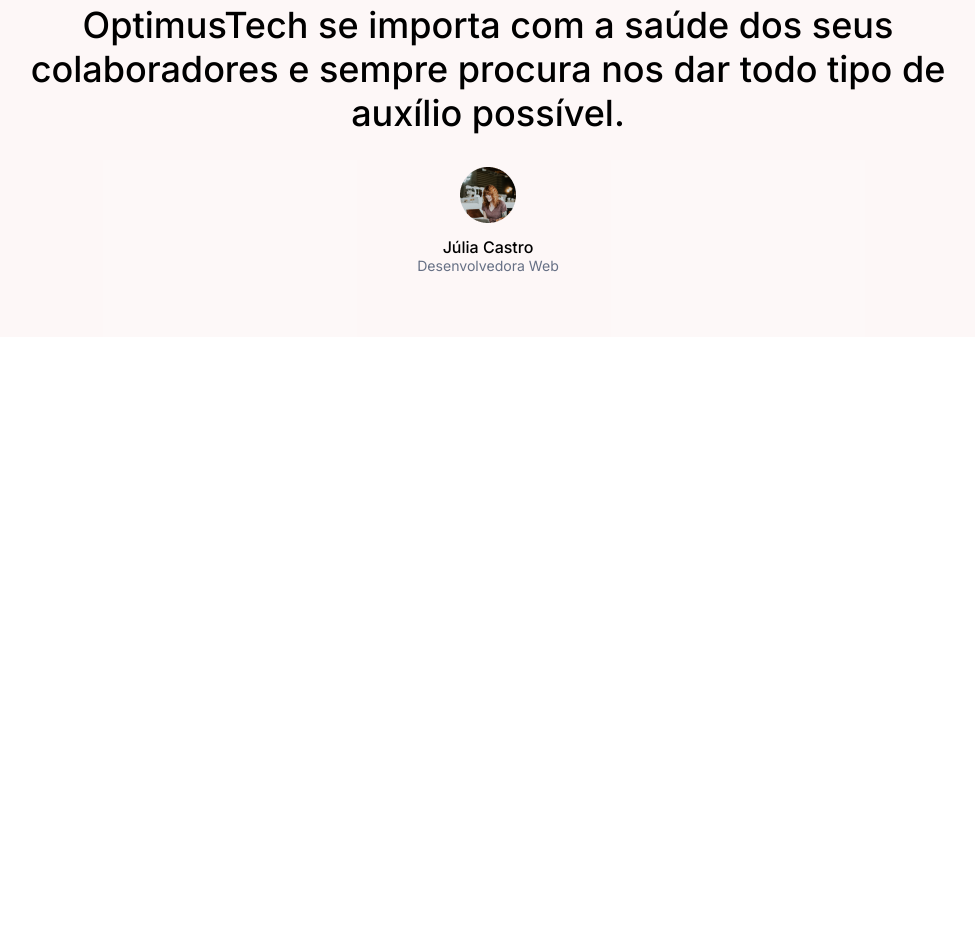
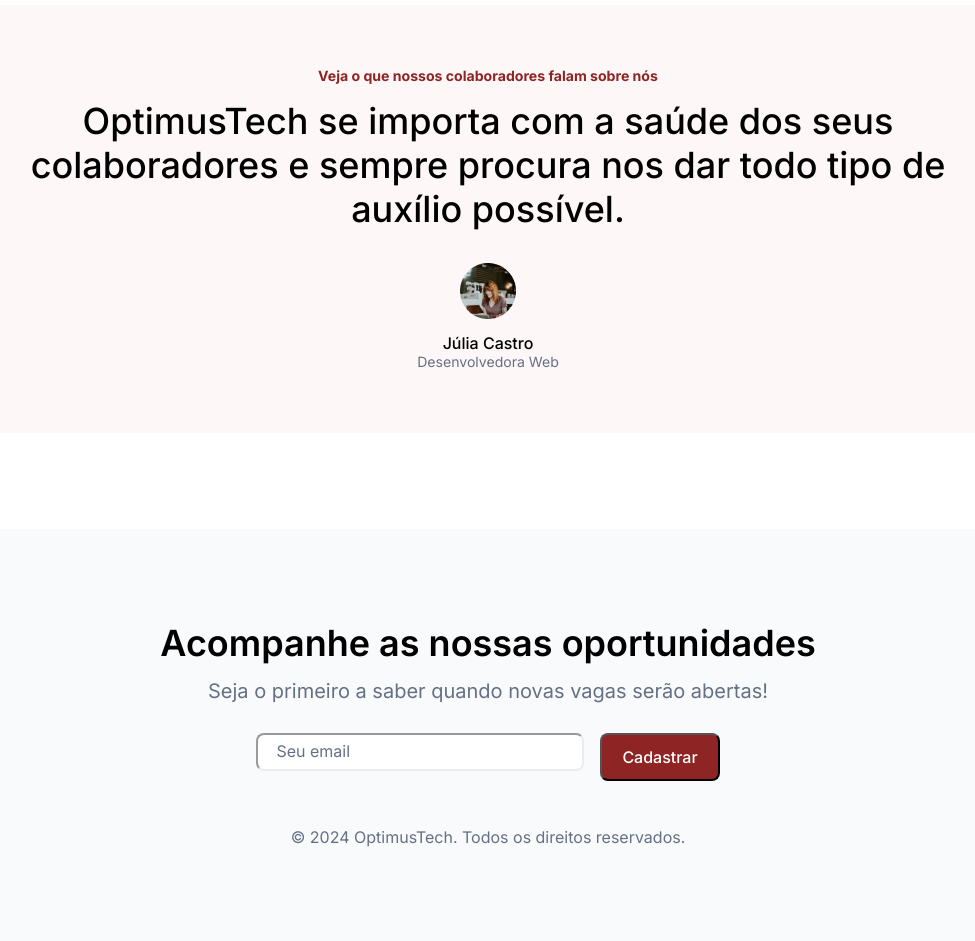
Before and after one commit to capella-marcosfilipe/OptimusTech-7DaysOfCode, a plain HTML site: page index.html in a window 1280 px wide. Shown: the part 2381-3322 px from the top of the page, without its empty margins (152-1127 px from the left). Before the commit the page ends 2718 px from the top, so only its background shows below. Drawn offline with Linux system fonts and the light colour scheme.

Commit message:
7th day of challenge. Created the footer

```diff
--- a/index.html
+++ b/index.html
@@ -145,5 +145,16 @@
       <span class="depoimentos-container__name">Júlia Castro</span>
       <span class="depoimentos-container__role">Desenvolvedora Web</span>
     </section>
+
+    <footer>
+      <h2 class="rodape__title">Acompanhe as nossas oportunidades</h2>
+      <p class="rodape__description">
+        Seja o primeiro a saber quando novas vagas serão abertas!
+      </p>
+      <div class="rodape__input-container">
+        <input type="email" class="rodape__input" placeholder="Seu email" />
+        <button class="rodape__button">Cadastrar</button>
+      </div>
+      <p class="rodape__copy">© 2024 OptimusTech. Todos os direitos reservados.</p>
   </body>
 </html>
--- a/styles.css
+++ b/styles.css
@@ -4,6 +4,7 @@
 @import url("/styles/vagas-header.css");
 @import url("/styles/vagas.css");
 @import url("/styles/depoimentos.css");
+@import url("/styles/footer.css");
 @import url("https://fonts.googleapis.com/css2?family=Inter:wght@100..900&family=Josefin+Sans:ital,wght@0,100..700;1,100..700&display=swap");
 
 :root {
@@ -11,6 +12,7 @@
   --vermelho: #8e2424;
   --cinza: #667085;
   --cinza-claro: #eaecf0;
+  --cinza-footer: #f9fafb;
   --preto: #101828;
 }
 
--- a/styles/depoimentos.css
+++ b/styles/depoimentos.css
@@ -1,7 +1,7 @@
 .depoimentos-container {
   display: flex;
   flex-direction: column;
-  margin: 0 5%;
+  margin: 6rem 5% 6rem 5%;
   padding: 4rem;
   align-items: center;
   border-radius: 16px;
--- /dev/null
+++ b/styles/footer.css
@@ -0,0 +1,54 @@
+footer {
+  display: flex;
+  flex-direction: column;
+  align-items: center;
+  background-color: var(--cinza-footer);
+  padding: 6rem 20%;
+}
+
+.rodape__title {
+  font-size: 2.25rem;
+  font-weight: 600;
+  margin-bottom: 1.25rem;
+}
+
+.rodape__description {
+  font-size: 1.25rem;
+  color: var(--cinza);
+}
+
+.rodape__input-container {
+  display: flex;
+  gap: 1rem;
+  margin: 2rem 0 2rem 0;
+}
+
+.rodape__input {
+  width: 25vw;
+  height: 2.5vw;
+  border-radius: 8px;
+  border-color: var(--cinza-claro);
+}
+
+.rodape__input::placeholder {
+  font-family: var(--fonte-principal);
+  color: var(--cinza);
+  font-size: 1rem;
+  padding: 0.75rem 1rem;
+}
+
+.rodape__button {
+  font-family: var(--fonte-principal);
+  font-size: 1rem;
+  font-weight: 500;
+  color: white;
+  padding: 0.75rem 1.25rem;
+  border-radius: 8px;
+  background-color: var(--vermelho);
+}
+
+.rodape__copy {
+  color: var(--cinza);
+  font-size: 1rem;
+  margin-top: 1rem;
+}
```
